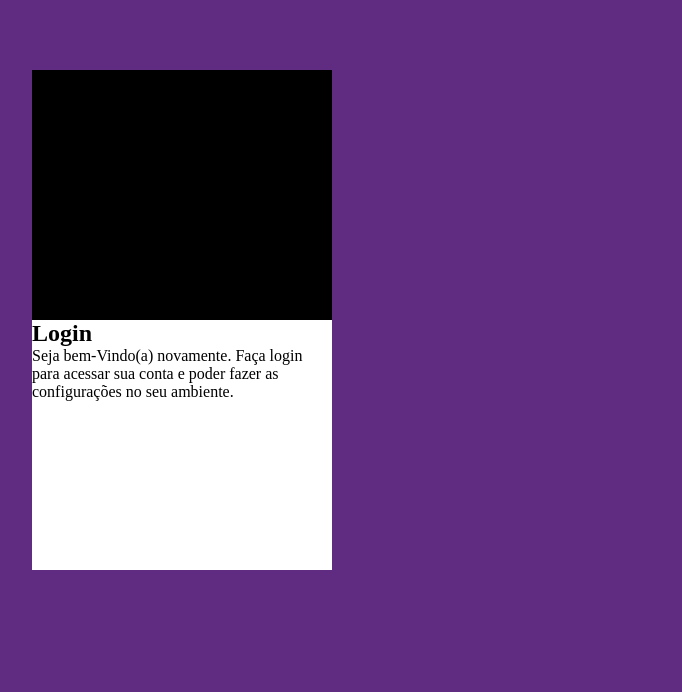
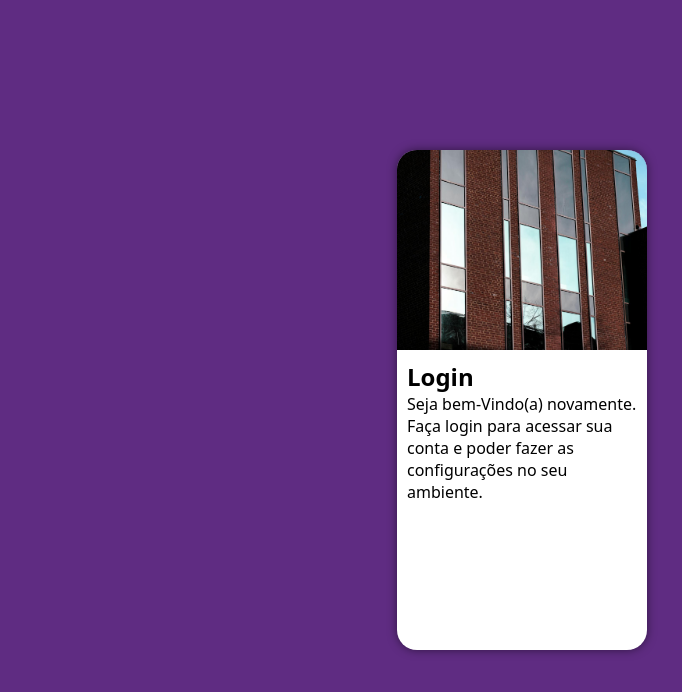
Before and after one commit to GiovaniFerraz/projeto-login, a plain HTML site: page index.html in a window 1280 px wide. Shown: the whole page, without its empty margins (118-800 px from the left). Drawn offline with Linux system fonts and the light colour scheme.

Commit message:
atualizei

```diff
--- a/estilos/style.css
+++ b/estilos/style.css
@@ -7,30 +7,46 @@
 */
 
 * {
+    font-family: system-ui, -apple-system, BlinkMacSystemFont, 'Segoe UI', Roboto, Oxygen, Ubuntu, Cantarell, 'Open Sans', 'Helvetica Neue', sans-serif;
+    padding: 0;
     margin: 0;
-    padding: 0;
+    box-sizing: border-box;
+}
+
+body, html {
+    background-color: #5f2c82;
+    height: 100vh;
+    width: 100vw;
 }
 
 main {
+    position: relative;
+    height: 100vh;
     width: 100vw;
-    height: 100vh;
-    background-color: #5f2c82;
 }
 
-section {
-    width: 300px;
+section#login {
+    position: absolute;
+    top: 50%;
+    left: 50%;
+    transform: translate(-50%, -50%);
+    background-color: white;
+    width: 250px;
     height: 500px;
-    transform: translate(150px, 70px);
+    border-radius: 20px;
+    overflow: hidden;
+    box-shadow: 0px 0px 10px rgba(0, 0, 0, 0.5);
 }
 
-#imagem {
-    width: 100%;
-    height: 50%;
-    background-color: black;
+section#login > div#imagem {
+    display: block;
+    background: #5f2c82 url(../imagens/pexels-damir-16335483.jpg);
+    height: 200px;
+    background-size: cover;
+    background-position: center left;
 }
 
-#formulario {
-    width: 100%;
-    height: 50%;
-    background-color: white;
+section#login > div#formulario {
+    display: block;
+    padding: 10px;
 }
```
Also changed, not shown: index.html (+0 -1 lines).
